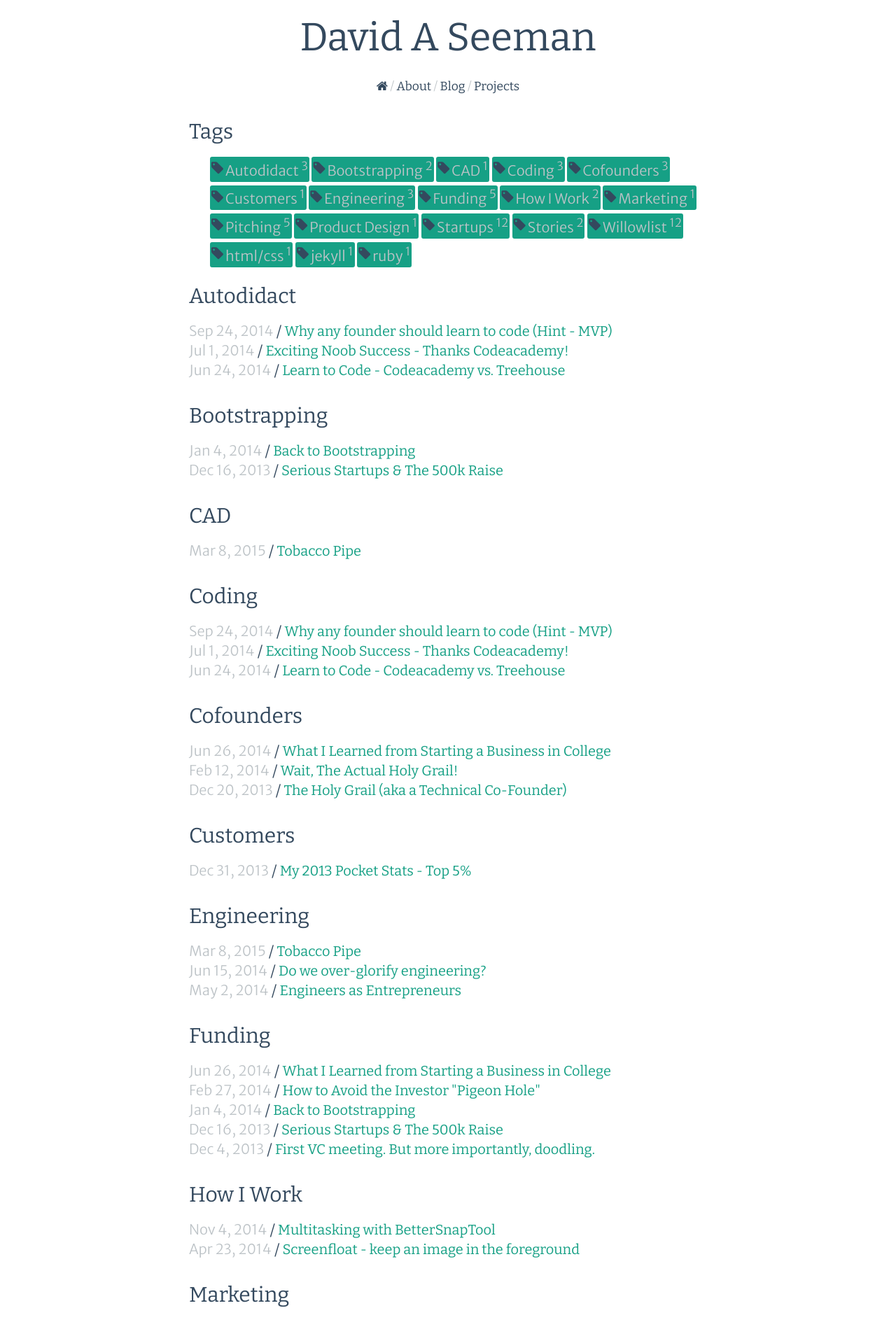
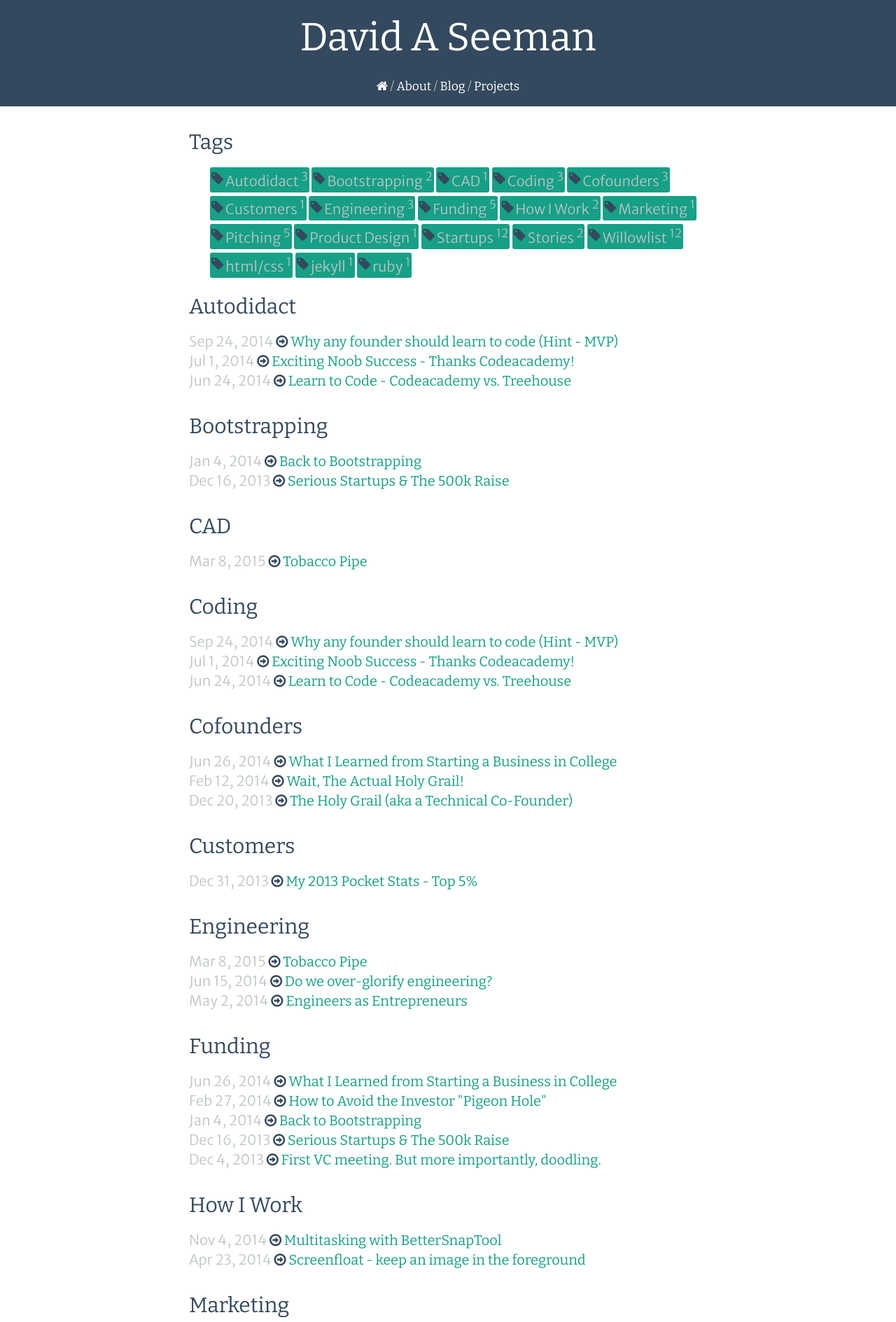
Before and after one commit to Shipwright/daveas.github.io, a Jekyll site: the page built from tags.html, in a window 1280 px wide. Shown: the top 1889 px of the page at 70% size. Built offline with Jekyll 4.4.1, drawn with Linux system fonts in a browser that asks for light colours; nearby versions of some CDN libraries; some web fonts are replaced; some of the changed text lies outside the part shown.

Commit message:
changed header and footer backgrounds

```diff
--- a/_includes/footer.html
+++ b/_includes/footer.html
@@ -43,5 +43,5 @@
       </li>
     </ul>
   </div>
-  <p class="footer-meta"><i class="fa fa-copyright"></i> 2014-{{ site.time | date: '%Y' }} | {{ site.title }}</p>
+  <div class="footer-meta"><i class="fa fa-copyright"></i> 2014-{{ site.time | date: '%Y' }} | {{ site.title }}</div>
 </footer>
--- a/_includes/header.html
+++ b/_includes/header.html
@@ -1,5 +1,5 @@
-<div class="wrapper">
-  <header class="site-header">
+<header class="site-header">
+  <div class="wrapper">
     <h1 style="text-align:center; font-size:56px;"><a href="{{ site.baseurl }}/">{{site.title}}</a></h1>
     <ul class="post-meta" style="display: inline-block;">
       <li><a href="{{ site.baseurl }}/"><i class="fa fa-home"></i></a></li> /
--- a/_layouts/post.html
+++ b/_layouts/post.html
@@ -8,7 +8,7 @@ permalink: /writing/:title/
     <h1 class="post-title">{{ page.title }}</h1>
     <ul class="post-meta">
       <li>{{ page.date | date: "%b %-d, %Y" }}{% if page.author %} • {{ page.author }}{% endif %}{% if page.meta %} • {{ page.meta }}{% endif %} | </li>
-      {% for tag in page.tags %}<a href="/tags/#{{tag | replace: " ", "+" }}"><li>#{{ tag }} </li></a>{% endfor %}
+      {% for tag in page.tags %}<a href="/tags/#{{tag | replace: " ", "+" }}"><li><i class="fa fa-tag"></i>{{ tag }} </li></a>{% endfor %}
     </ul>
   </header>
 
--- a/_sass/_footer.scss
+++ b/_sass/_footer.scss
@@ -3,8 +3,9 @@
 */
 
 .site-footer {
+  background-color: $pop-color;
   text-align: center;
-  margin: 0px auto;
+  padding-top: $spacing-unit;
 }
 
 .footer-social {
--- a/_sass/_header.scss
+++ b/_sass/_header.scss
@@ -3,13 +3,14 @@
 */
 
 .site-header {
+  background-color: $brand-color;
   font-family: $head-font;
   min-height: 56px;
   text-align: center;
-  margin-top: 15px;
+  padding: 15px 0px 15px 0px;
   position: relative; // Positioning context for the mobile navigation icon
   a {
-    color:$brand-color;
+    color: #fff;
     &:hover {
       color: $pop-color;
     }
@@ -17,7 +18,7 @@
 }
 
 .site-title {
-  color: $brand-color;
+  color: #fff;
   font-size: 50px;
   line-height: 56px;
   display: inline;
@@ -33,22 +34,8 @@
   top: 10px;
   right: 30px;
 
-  .menu-icon {
-      color: $brand-color;
-      padding: 0px 3px 0px 3px;
-      display: block;
-      float: right;
-    }
-    .trigger {
-      clear: both;
-      display: none;
-    }
-    &:hover .trigger {
-      display: block;
-      padding-bottom: 5px;
-    }
-    .page-link {
-      color: $brand-color;
+  .page-link {
+      color: #fff;
       border-bottom: 2px solid $pop-color;
       margin-top: 10px;
       text-align: right;
--- a/tags.html
+++ b/tags.html
@@ -24,7 +24,7 @@ permalink: /tags/
   <ul class="tag-list">
     {% for post in site.tags[this_word] %}{% if post.title != null %}
     <li itemscope>
-      <span class="tag-meta">{{ post.date | date: "%b %-d, %Y" }}</span> / <a class="tag-link" href="{{ post.url | prepend: site.baseurl }}">{{ post.title }}</a>
+      <span class="tag-meta">{{ post.date | date: "%b %-d, %Y" }}</span> <i class="fa fa-arrow-circle-o-right"></i> <a class="tag-link" href="{{ post.url | prepend: site.baseurl }}">{{ post.title }}</a>
     </li>
     {% endif %}{% endfor %}
   </ul>
```
